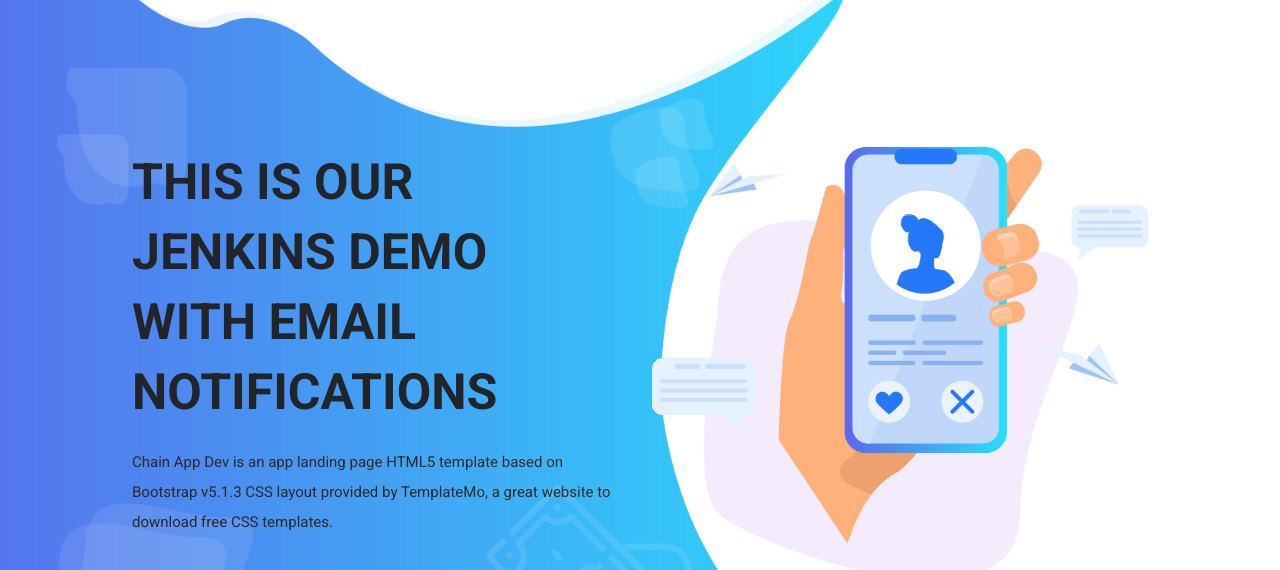
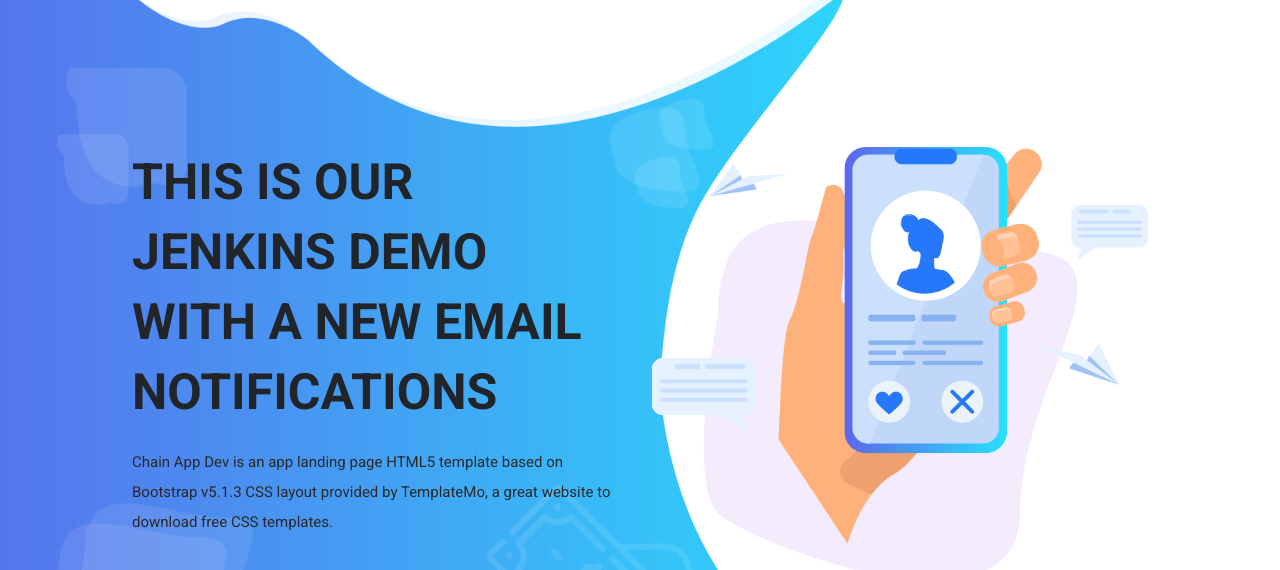
Before and after one commit to rahathossain75062/jenkins, a plain HTML site: page index.html in a window 1280 px wide. Shown: the part 103-673 px from the top of the page. Drawn offline with Linux system fonts and the light colour scheme.

Commit message:
New Notification push

```diff
--- a/index.html
+++ b/index.html
@@ -174,7 +174,7 @@ https://templatemo.com/tm-570-chain-app-dev
               <div class="left-content show-up header-text wow fadeInLeft" data-wow-duration="1s" data-wow-delay="1s">
                 <div class="row">
                   <div class="col-lg-12">
-                    <h2>THIS IS OUR JENKINS DEMO WITH EMAIL NOTIFICATIONS</h2>
+                    <h2>THIS IS OUR JENKINS DEMO WITH A NEW EMAIL NOTIFICATIONS</h2>
                     <p>Chain App Dev is an app landing page HTML5 template based on Bootstrap v5.1.3 CSS layout provided by TemplateMo, a great website to download free CSS templates.</p>
                   </div>
                   <div class="col-lg-12">
```
